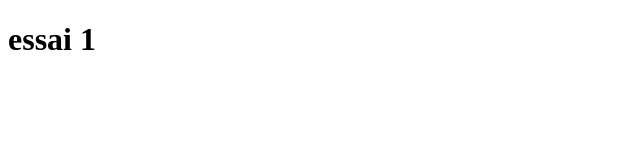
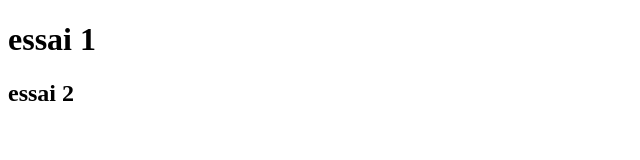
Before and after one commit to floriane-cheneveau/helloWorld, a plain HTML site: page index.html in a window 1280 px wide. Shown: the whole page, without its empty margins (0-640 px from the left). Drawn offline with Linux system fonts and the light colour scheme.

Commit message:
second test

```diff
--- a/index.html
+++ b/index.html
@@ -6,6 +6,6 @@
   </head>
   <body>
     <h1>essai 1</h1>
-
+    <h2>essai 2</h2>
   </body>
 </html>
```
